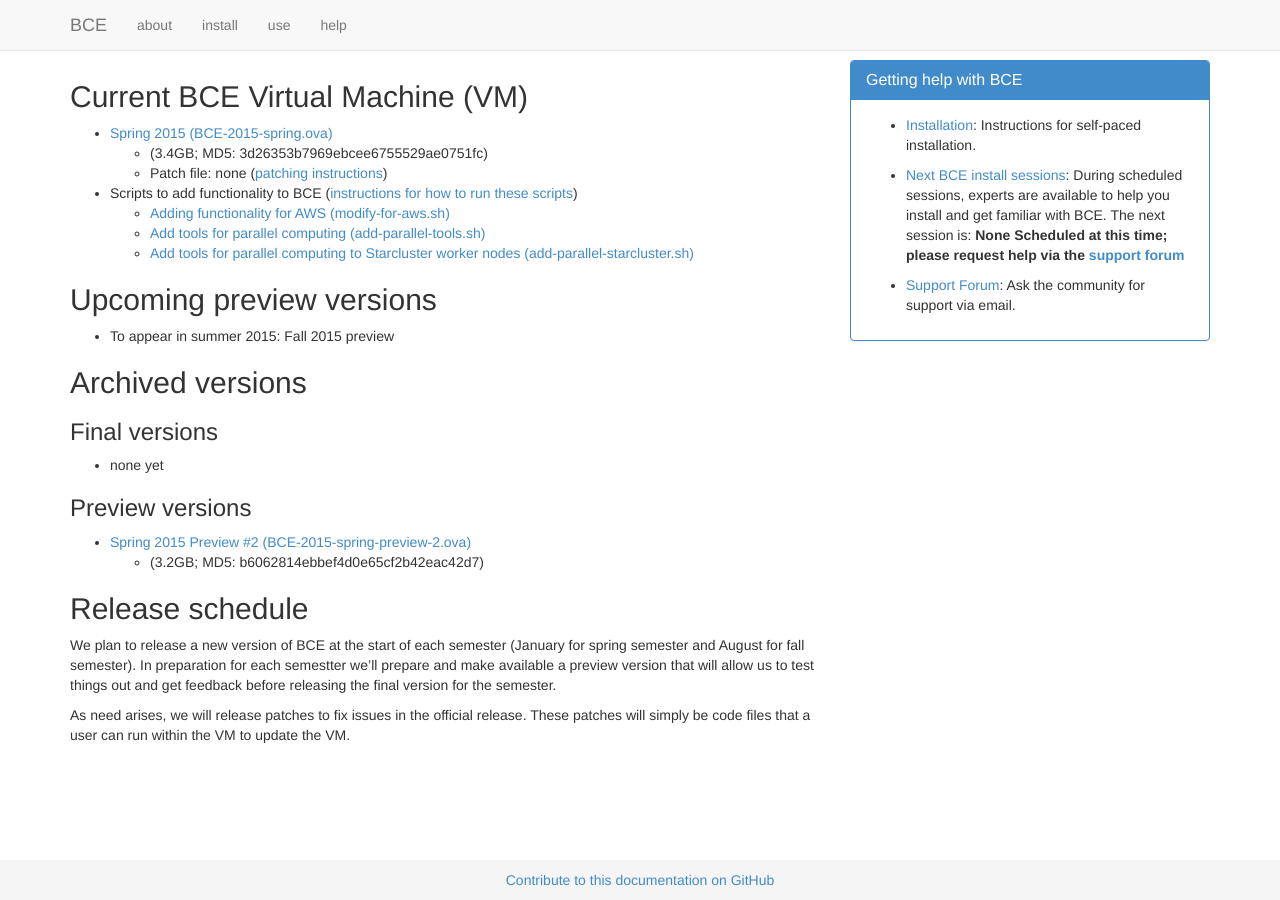
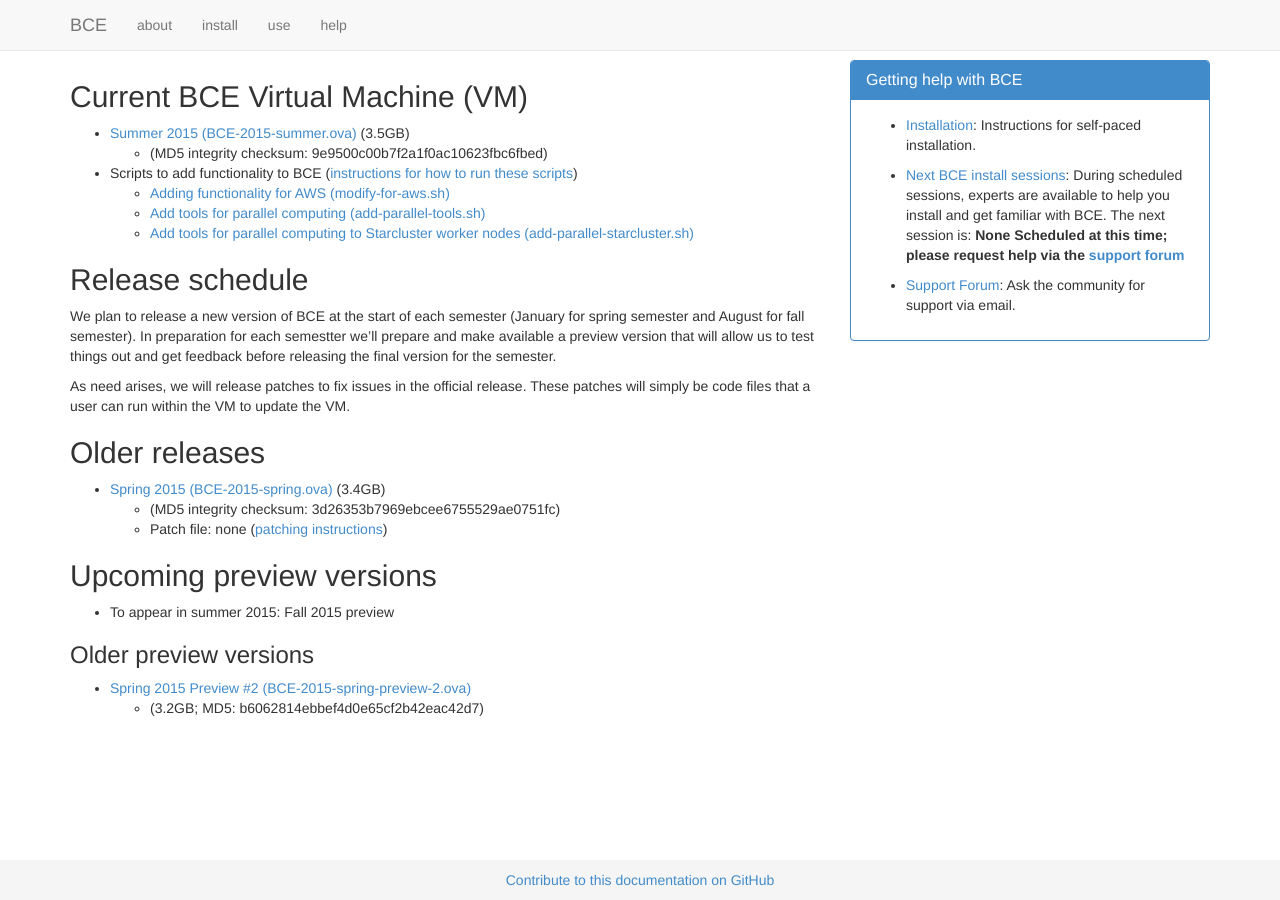
Before and after one commit to ucberkeley/bce-documentation, a Jekyll site: the page built from downloads.md, in a window 1280 px wide. Built offline with Jekyll 4.4.1, drawn with Linux system fonts in a browser that asks for light colours; nearby versions of some CDN libraries; library files that are not in the unit come from our copies; Markdown is read by kramdown in place of the engine named in the settings.

Commit message:
Clarify current recommended release as Summer 2015
Moved older Spring release to downloads page.

```diff
--- a/downloads.md
+++ b/downloads.md
@@ -5,32 +5,31 @@ title: Downloads
 
 ## Current BCE Virtual Machine (VM)
 
-  - [Spring 2015 (BCE-2015-spring.ova)](https://berkeley.box.com/s/2g9x9c3q7qwhb9e4trwc)
-    - (3.4GB; MD5: 3d26353b7969ebcee6755529ae0751fc)
-    - Patch file: none ([patching instructions](patch.html))
+  - [Summer 2015 (BCE-2015-summer.ova)](https://berkeley.box.com/s/68g11omap9yqow3a09t36wvwsuplio3w) (3.5GB)
+    - (MD5 integrity checksum: 9e9500c00b7f2a1f0ac10623fbc6fbed)
 
   - Scripts to add functionality to BCE ([instructions for how to run these scripts](patch.html))
     - [Adding functionality for AWS (modify-for-aws.sh)](https://raw.githubusercontent.com/ucberkeley/bce/dev/post-install/modify-for-aws.sh)
     - [Add tools for parallel computing (add-parallel-tools.sh)](https://raw.githubusercontent.com/ucberkeley/bce/dev/post-install/add-parallel-tools.sh)
     - [Add tools for parallel computing to Starcluster worker nodes (add-parallel-starcluster.sh)](https://raw.githubusercontent.com/ucberkeley/bce/dev/post-install/add-parallel-starcluster.sh)
 
-## Upcoming preview versions
-
-  - To appear in summer 2015: Fall 2015 preview
-
-## Archived versions
-
-### Final versions
-
-  - none yet
-
-### Preview versions
-
-  - [Spring 2015 Preview #2 (BCE-2015-spring-preview-2.ova)](https://berkeley.box.com/s/a4736ybkl7emdmnleu6f)
-    - (3.2GB; MD5: b6062814ebbef4d0e65cf2b42eac42d7)
-
 ## Release schedule
 
 We plan to release a new version of BCE at the start of each semester (January for spring semester and August for fall semester). In preparation for each semestter we'll prepare and make available a preview version that will allow us to test things out and get feedback before releasing the final version for the semester.
 
 As need arises, we will release patches to fix issues in the official release. These patches will simply be code files that a user can run within the VM to update the VM.
+
+## Older releases
+
+  - [Spring 2015 (BCE-2015-spring.ova)](https://berkeley.box.com/s/2g9x9c3q7qwhb9e4trwc) (3.4GB)
+    - (MD5 integrity checksum: 3d26353b7969ebcee6755529ae0751fc)
+    - Patch file: none ([patching instructions](patch.html))
+
+## Upcoming preview versions
+
+  - To appear in summer 2015: Fall 2015 preview
+
+### Older preview versions
+
+  - [Spring 2015 Preview #2 (BCE-2015-spring-preview-2.ova)](https://berkeley.box.com/s/a4736ybkl7emdmnleu6f)
+    - (3.2GB; MD5: b6062814ebbef4d0e65cf2b42eac42d7)
```
Also changed, not shown: install.md (+1 -2 lines).
